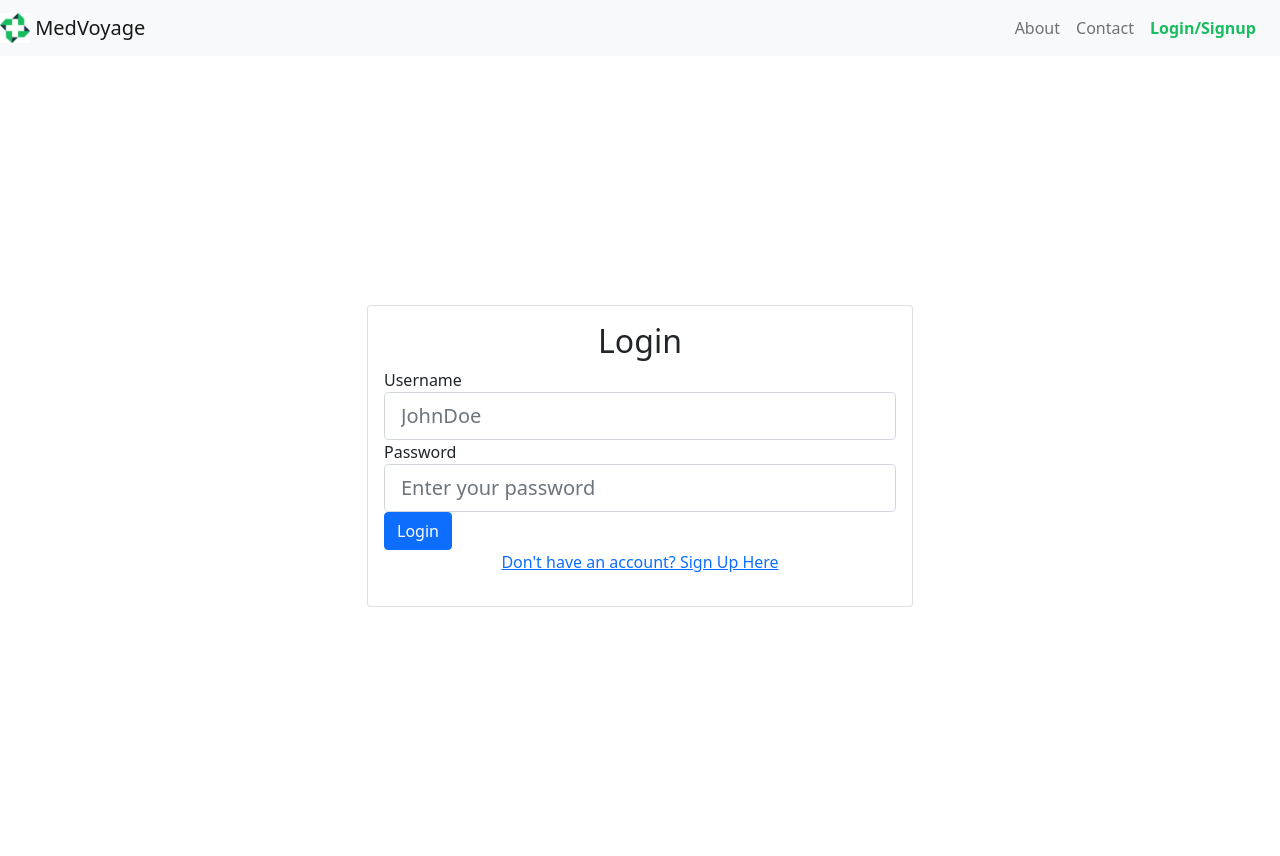
After one commit to kalyancheerla/MedVoyage, a Django app: page /login/ in a window 1280 px wide. The commit adds this page. Run offline with Django 4.2, Linux system fonts and the light colour scheme.

Commit message:
Feature/django login page (#7)
* Created base for login page

* Added form frontend componenets

* Fix login page to work properly with Django

* Added basic login functionality

* Added basic login function

* login fixes

---------

Co-authored-by: Emmie Abels <emmieabels1@gmail.com>

```diff
--- a/src/main/forms.py
+++ b/src/main/forms.py
@@ -15,3 +15,7 @@ class SignupForm(forms.ModelForm):
         if cd['password'] != cd['password2']:
             raise forms.ValidationError('Passwords don\'t match.')
         return cd['password2']
+
+class LoginForm(forms.Form):
+    username = forms.CharField()
+    password = forms.CharField() #needs proper password/auth
--- a/src/main/static/css/main.css
+++ b/src/main/static/css/main.css
@@ -1,3 +1,7 @@
 .text-mv-green {
     color: #19BD60 !important;
 }
+
+.btn-mv-green {
+    background-color: #19BD60 !important;
+}
--- /dev/null
+++ b/src/main/templates/login.html
@@ -0,0 +1,35 @@
+{% extends 'base.html' %}
+
+{% block title %}MedVoyage | Login{% endblock %}
+
+{% block content %}
+    <div class="container">
+        <div class="row justify-content-center align-items-center" style="height: 100vh;">
+            <div class="col-md-6">
+                <div class="card">
+                    <div class="card-body">
+                        <h2 class="card-title text-center">Login</h2>
+                        <form id="login-form" method="post">
+                            {% csrf_token %}
+                            <div class="form-group">
+                                <label for="id_username">Username</label>
+                                <input type="text" class="form-control form-control-lg" id="id_username" name="username" placeholder="JohnDoe">
+                            </div>
+
+                            <div>
+                                <label for="id_password">Password</label>
+                                <input type="password" class="form-control form-control-lg" id="id_password" name="password" placeholder="Enter your password">
+                            </div>
+
+                            <button type="submit" class="btn btn-primary btn-block text-center">Login</button>
+
+                            <div class="text-center">
+                                <a href="{% url 'signup' %}">Don't have an account? Sign Up Here</a>
+                            </div>
+                        </form>
+                    </div>
+                </div>
+            </div>
+        </div>
+    </div>
+{% endblock %}
--- a/src/main/urls.py
+++ b/src/main/urls.py
@@ -3,5 +3,7 @@ from . import views
 
 urlpatterns = [
     path("", views.home, name="home"),
+    path("home/", views.home, name="home"),
     path("signup/", views.signup, name="signup"),
+    path("login/", views.user_login, name="user_login"),
 ]
--- a/src/main/views.py
+++ b/src/main/views.py
@@ -1,9 +1,30 @@
 from django.shortcuts import render, redirect
-from .forms import SignupForm
+from django.shortcuts import render
+from django.http import HttpResponseRedirect
+from django.contrib.auth import authenticate, login
+from .forms import SignupForm, LoginForm
 
 # Create your views here.
 def home(request):
     return render(request, "index.html")
+
+def user_login(request):
+    if request.method == 'POST': # django login forms use POST method
+        form = LoginForm(request.POST) # send form to server
+
+        if form.is_valid():
+            # clean inputs
+            username = form.cleaned_data['username']
+            password = form.cleaned_data['password']
+
+            user = authenticate(request, username=username, password=password)
+            if user is not None:
+                login(request, user)
+                return redirect(home) # redirect user to home page after user is logged in
+            else:
+                form = LoginForm()
+
+    return render(request, "login.html")
 
 def signup(request):
     if request.method == 'POST':
--- a/src/medvoyage/settings.py
+++ b/src/medvoyage/settings.py
@@ -127,3 +127,6 @@ STATIC_URL = '/main/static/'
 # https://docs.djangoproject.com/en/4.2/ref/settings/#default-auto-field
 
 DEFAULT_AUTO_FIELD = 'django.db.models.BigAutoField'
+
+LOGIN_URL = 'login/'  # Replace with the name of your login URL pattern
+LOGIN_REDIRECT_URL = '/'  # Replace with your desired redirect URL after login
```
